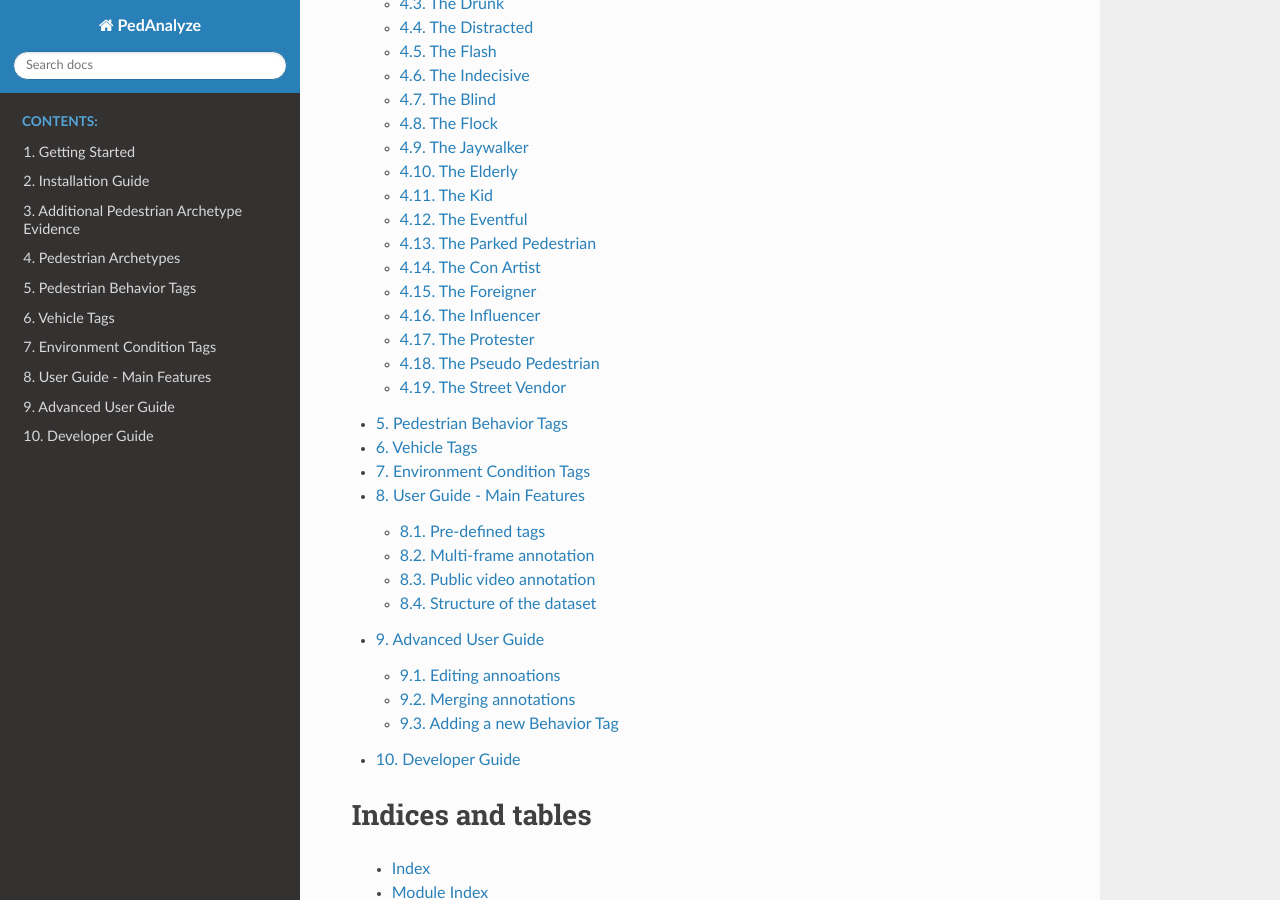
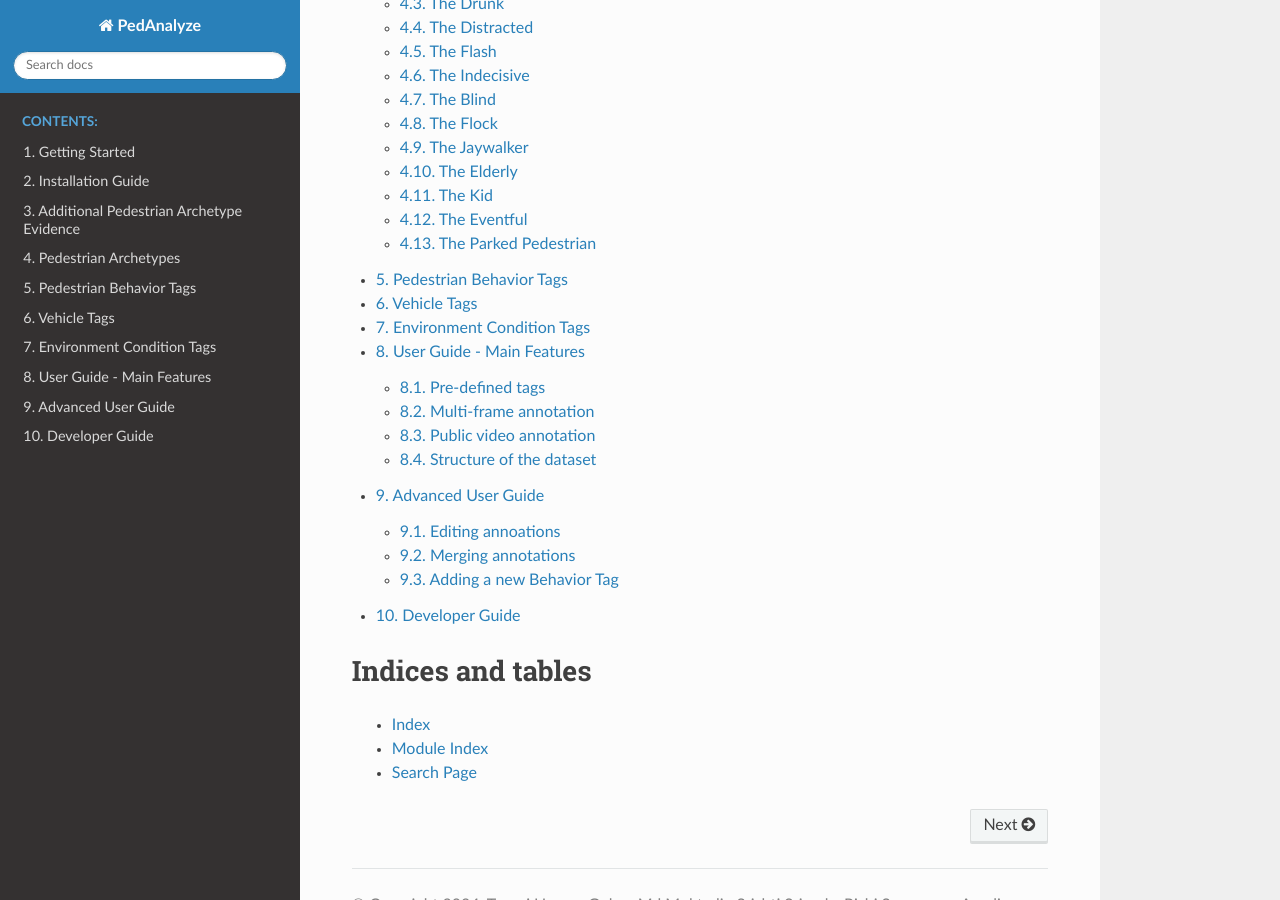
Before and after one commit to AugmentedDesignLab/ped-behavior-annotator, a Sphinx documentation site: the page built from docs/source/index.rst, in a window 1280 px wide and 900 px high, scrolled down 564 px. Built offline with Sphinx 7.4.7 and the Read the Docs theme 3.1.0, drawn with Linux system fonts in a browser that asks for light colours; some of the changed lines change nothing that is shown.

Commit message:
removed archetype descriptions temporarily

```diff
--- a/docs/source/pedestrian-archetype-optional-behaviors.md
+++ b/docs/source/pedestrian-archetype-optional-behaviors.md
@@ -1,6 +1,6 @@
 # Pedestrian Archetypes
 
-This is the list of all the archetypes and their essential and optional behaviors. The list includes the archetypes from our previous published paper [Pedestrian Archetypes](https://www.researchgate.net/publication/390398650_Pedestrian_Archetypes_-_The_Must-Have_Pedestrian_Models_for_Autonomous_Vehicle_Safety_Testing) and the ongoing research.
+This is the list of all the archetypes and their essential and optional behaviors. The list includes the archetypes from our previous published paper [Pedestrian Archetypes](https://www.researchgate.net/publication/390398650_Pedestrian_Archetypes_-_The_Must-Have_Pedestrian_Models_for_Autonomous_Vehicle_Safety_Testing).
 
 
 ## Table of Contents
@@ -17,12 +17,6 @@ This is the list of all the archetypes and their essential and optional behavior
 10. [The Kid](#the-kid)
 11. [The Eventful](#the-eventful)
 12. [The Parked Pedestrian](#the-parked-pedestrian)
-13. [The Con Artist](#the-con-artist)
-14. [The Foreigner](#the-foreigner)
-15. [The Influencer](#the-influencer)
-16. [The Protester](#the-protester)
-17. [The Pseudo Pedestrian](#the-pseudo-pedestrian)
-18. [The Street Vendor](#the-street-vendor)
 
 ---
 
@@ -250,112 +244,3 @@ This is the list of all the archetypes and their essential and optional behavior
 
 
 ---
-
-## The Con Artist
-
-**Definition:** Individuals who intentionally stage collisions with incoming vehicles to claim insurance compensation, typically involving vehicles at rest or traveling at slow speeds.
-
-**Important descriptions:**
-
-* Usually involves exaggerated and fake actions to minimize actual harm while ensuring collision occurs.
-* Often work with accomplices who quickly arrive to assist after the staged incident.
-* Target stopped or slow-moving vehicles to control the level of impact.
-
-| **Essential Behaviors**                  | **Optional Behaviors**                                                  |
-|-----------------------------------------|------------------------------------------------------------------------|
-|                  |                    |
-|                    |                             |
-|                   |                           |
-
----
-
-## The Foreigner
-
-**Definition:** Visitors unfamiliar with local traffic norms who misinterpret signals/structures, causing unsafe crossing decisions due to different traffic cultures.
-
-**Important descriptions:**
-
-* Behavior stems from applying home country traffic norms to foreign traffic systems.
-* Often involves confusion about crossing signals, intersection types, or right-of-way rules.
-* May wait indefinitely for traffic that will never stop, or attempt crossings where local drivers don't yield.
-
-| **Essential Behaviors**                  | **Optional Behaviors**                                                  |
-|-----------------------------------------|------------------------------------------------------------------------|
-|                       |                         |
-|                           |                         |
-|                      |                          |
-
----
-
-## The Influencer
-
-**Definition:** Social media content creators who disregard traffic regulations to film videos, often involving photographers lying on roads or extended occupation of traffic lanes.
-
-**Important descriptions:**
-
-* Deliberately ignore traffic safety for content creation purposes.
-* Often involve multiple people (photographer, subject) creating complex obstruction scenarios.
-* May include props, extended setup time, and sudden movements between shooting locations.
-
-| **Essential Behaviors**                  | **Optional Behaviors**                                                  |
-|-----------------------------------------|------------------------------------------------------------------------|
-|                   |                   |
-|                     |                  |
-|                    |                          |
-|                     |                       |
-
----
-
-## The Protester
-
-**Definition:** Groups of people participating in demonstrations who ignore traffic regulations, move into oncoming lanes, and obstruct vehicle visibility while displaying resistance.
-
-**Important descriptions:**
-
-* Characterized by large groups holding signs and deliberately obstructing traffic.
-* May trigger aggressive responses from human drivers, creating additional hazards.
-* Behavior is ideologically motivated rather than transportation-focused.
-
-| **Essential Behaviors**                  | **Optional Behaviors**                                                  |
-|-----------------------------------------|------------------------------------------------------------------------|
-|                  |            |
-|                    |                         |
-|                         |                  |
-
----
-
-## The Pseudo Pedestrian
-
-**Definition:** Individuals using wheeled devices (skateboard, rollerblades, wheelchair) who move faster than typical pedestrians and exhibit rapid, unpredictable movements.
-
-**Important descriptions:**
-
-* Speed and wheeled movement creates different risk patterns than walking pedestrians.
-* May lose control of wheeled device, creating secondary hazards (e.g., skateboard rolling into traffic).
-* Combines pedestrian unpredictability with higher speeds and momentum.
-
-| **Essential Behaviors**                  | **Optional Behaviors**                                                  |
-|-----------------------------------------|------------------------------------------------------------------------|
-|       |         |
-|        |                   |
-|              |               |
-
----
-
-## The Street Vendor
-
-**Definition:** Individuals who approach vehicles during slow or stopped traffic to sell merchandise, creating close-proximity interactions with vehicles.
-
-**Important descriptions:**
-
-* Deliberately approaches vehicles much closer than other pedestrian types.
-* Behavior involves sustained interaction alongside moving vehicles.
-* Creates unique tracking challenges due to close proximity and movement alongside vehicles.
-
-| **Essential Behaviors**                  | **Optional Behaviors**  |
-|-----------------------------------------|-----------------------------------------------------------------------|
-|        |               |
-|       |                   |
-|             |             |
-
----
```
